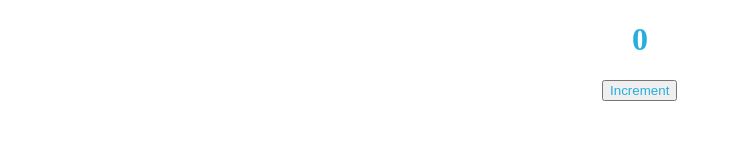
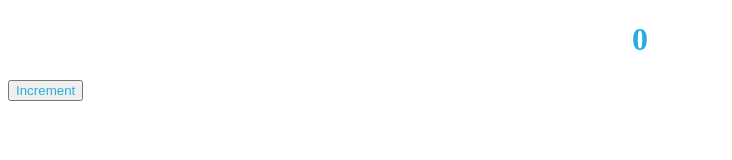
Before and after one commit to acciojob/debugging-challenge-react-abdulragib, a React app: page / in a window 1280 px wide. Shown: the whole page, without its empty margins (0-732 px from the left). Built offline with nearby package versions, Linux system fonts and the light colour scheme.

Commit message:
Solution 4.0

```diff
--- a/src/components/App.js
+++ b/src/components/App.js
@@ -3,7 +3,7 @@ import '../styles/App.css';
 
 const App = () => {
 
-  const [count, setCount] = useState(0)
+  let [count, setCount] = useState(0)
 
   return (
     <div class="ball">
--- a/src/styles/App.css
+++ b/src/styles/App.css
@@ -6,8 +6,6 @@ h1 {
 
 button{
     color: #27aedb;
-    position:relative;
-    left:47%;
     text-align: center;
     justify-content: center;
     align-items: center;
```
